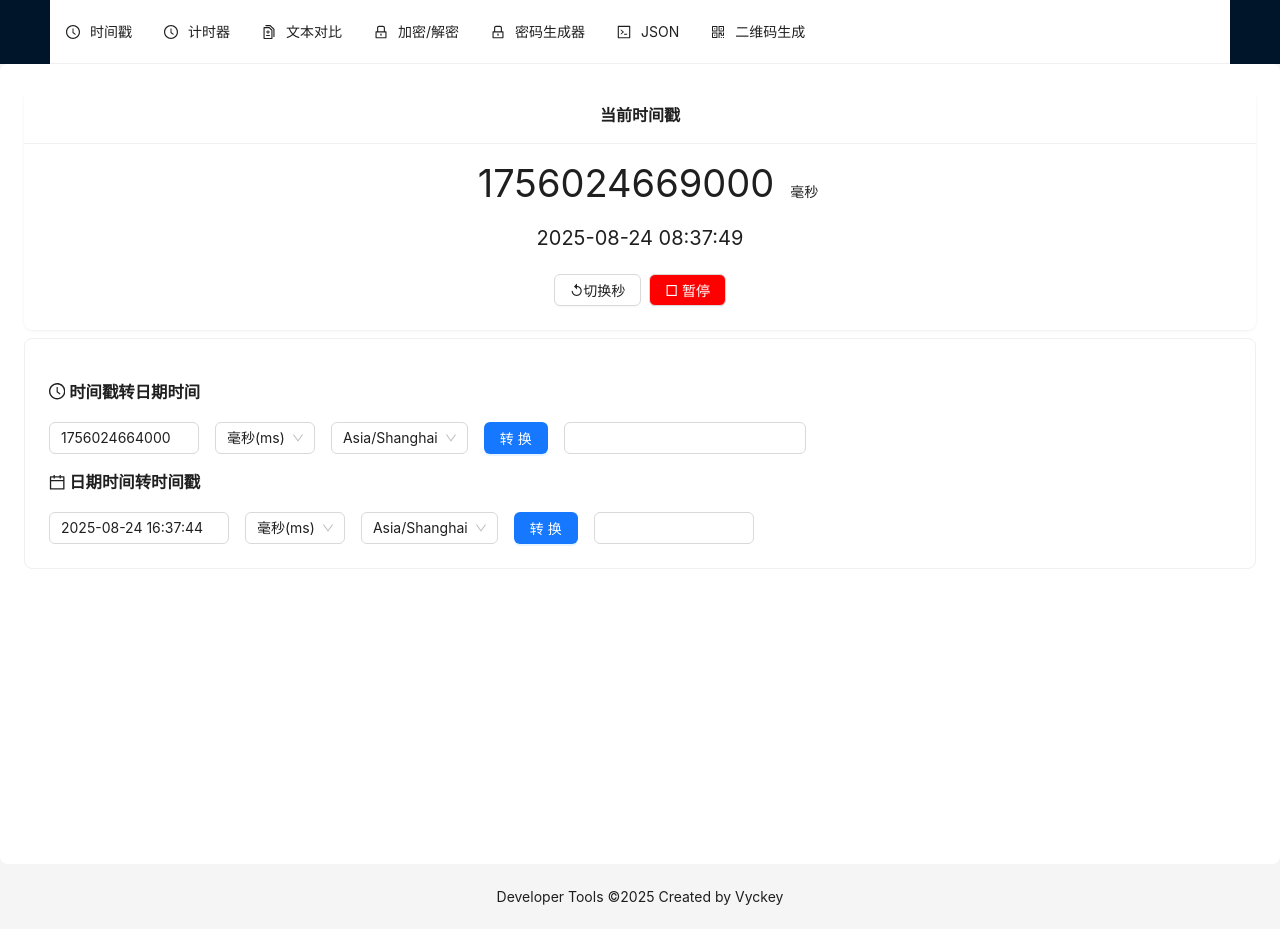
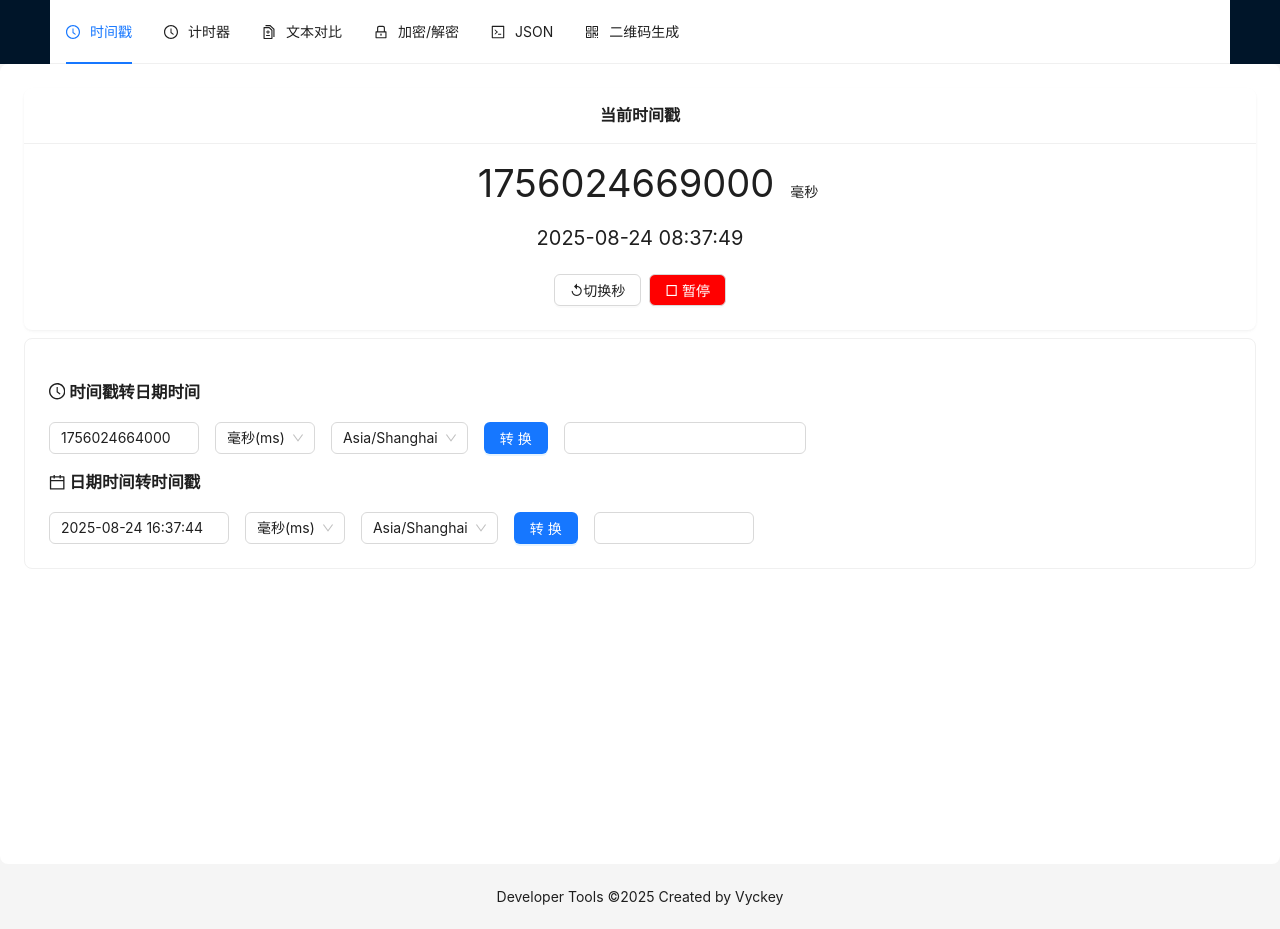
Before and after one commit to vyckey/vyckey.github.io, a React (Create React App) app: page /tools/timestamp in a window 1280 px wide. Built offline with nearby package versions, Linux system fonts and the light colour scheme.

Commit message:
opt code

```diff
--- a/src/components/tools/PasswordGenerator.tsx
+++ b/src/components/tools/PasswordGenerator.tsx
@@ -56,6 +56,7 @@ export default function PasswordGenerator() {
           punctuation: true,
           capital: true,
         }}
+        style={{ marginLeft: 10, marginRight: 10, marginTop: 40 }}
         onFinish={onGeneratePassword}>
         <Form.Item
           name="password"
@@ -72,7 +73,10 @@ export default function PasswordGenerator() {
             { required: true, message: '请输入区分代码' },
             { min: 3, message: '区分代码过短!' },
           ]}>
-          <Input allowClear placeholder="建议使用网站名，比如weixin,taobao,zhihu" />
+          <Input
+            allowClear
+            placeholder="建议使用网站名，比如weixin,taobao,zhihu"
+          />
         </Form.Item>
         <Flex gap="large">
           <Form.Item name="length" label="密码长度">
@@ -107,7 +111,7 @@ export default function PasswordGenerator() {
           <Input value={password} placeholder="请点击生成密码按钮" />
           <Button
             type="primary"
-            style={{ backgroundColor: '#00b4f4' }}
+            style={{ backgroundColor: '#3498db' }}
             onClick={copyPassword}>
             复制密码
           </Button>
--- a/src/index.css
+++ b/src/index.css
@@ -14,12 +14,12 @@ code {
 
 .form-container {
   width: 100%;
-  max-width: 500px;
+  max-width: 600px;
   margin: 0 auto;
 }
 
 @media (min-width: 768px) {
   .form-container {
-    width: 500px;
+    width: 600px;
   }
 }
--- a/src/pages/ToolsLayout.tsx
+++ b/src/pages/ToolsLayout.tsx
@@ -1,4 +1,4 @@
-import React from 'react';
+import React, { useEffect } from 'react';
 import {
   ClockCircleOutlined,
   DiffOutlined,
@@ -36,11 +36,6 @@ const topItems: MenuItem[] = [
     icon: <LockOutlined />,
   },
   {
-    key: 'password',
-    label: '密码生成器',
-    icon: <LockOutlined />,
-  },
-  {
     key: 'json',
     label: 'JSON',
     icon: <CodeOutlined />,
@@ -59,6 +54,10 @@ const ToolsLayout: React.FC = () => {
 
   const navigate = useNavigate();
 
+  useEffect(() => {
+    navigate('timestamp');
+  }, []);
+
   const onClickMenu: MenuProps['onClick'] = e => {
     console.log('click ', e);
     // const path = e.keyPath.reverse().join('/')
@@ -71,7 +70,7 @@ const ToolsLayout: React.FC = () => {
         <Menu
           theme="light"
           mode="horizontal"
-          defaultSelectedKeys={['2']}
+          defaultSelectedKeys={['timestamp']}
           style={{ flex: 1, minWidth: 0 }}
           items={topItems}
           onClick={onClickMenu}
```
Also changed, not shown: src/router/Router.tsx (+4 -4 lines).
